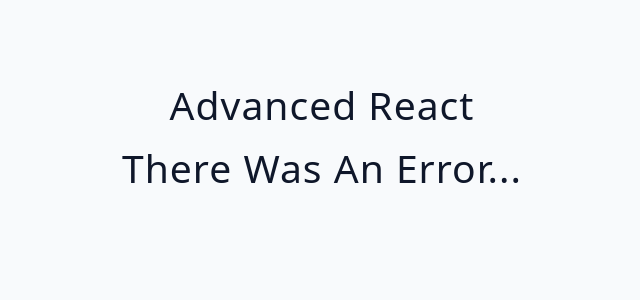
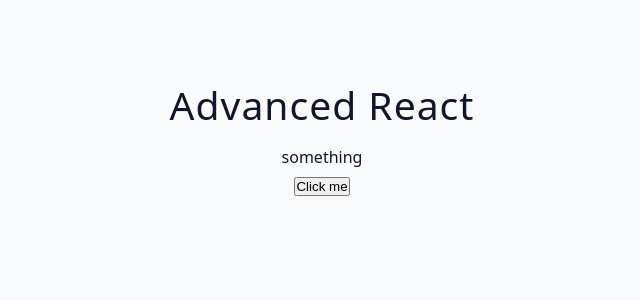
Before and after one commit to thenatural86/react-review, a React (Vite) app: page / in a window 1280 px wide. Shown: the top 300 px of the page, without its empty margins (318-958 px from the left). Built offline with nearby package versions, Linux system fonts and the light colour scheme; no server answers.

Commit message:
context challenge

```diff
--- a/src/App.jsx
+++ b/src/App.jsx
@@ -1,4 +1,4 @@
-import Starter from './tutorial/08-custom-hooks/starter/02-fetch-data'
+import Starter from './tutorial/09-context-api/starter/Navbar'
 
 function App() {
   return (
--- /dev/null
+++ b/src/tutorial/09-context-api/starter/Navbar.jsx
@@ -0,0 +1,17 @@
+import { useState } from 'react'
+import Navlinks from './Navlinks'
+
+const Navbar = () => {
+  const [user, setUser] = useState({ name: 'something' })
+
+  const logout = () => {
+    setUser({ name: null })
+  }
+  return (
+    <div>
+      <Navlinks {...user} logout={logout} />
+    </div>
+  )
+}
+
+export default Navbar
--- /dev/null
+++ b/src/tutorial/09-context-api/starter/Navlinks.jsx
@@ -0,0 +1,12 @@
+import React from 'react'
+import UserContainer from './UserContainer'
+
+const Navlinks = ({ name, logout }) => {
+  return (
+    <div>
+      <UserContainer name={name} logout={logout} />
+    </div>
+  )
+}
+
+export default Navlinks
--- /dev/null
+++ b/src/tutorial/09-context-api/starter/UserContainer.jsx
@@ -0,0 +1,12 @@
+import React from 'react'
+
+const UserContainer = ({ name, logout }) => {
+  return (
+    <>
+      <div>{name ? name : 'Please login'}</div>
+      <button onClick={logout}>Click me</button>
+    </>
+  )
+}
+
+export default UserContainer
```
